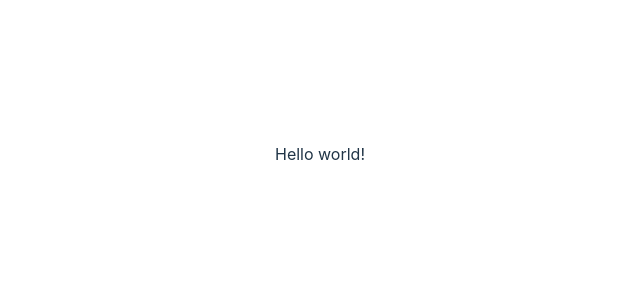
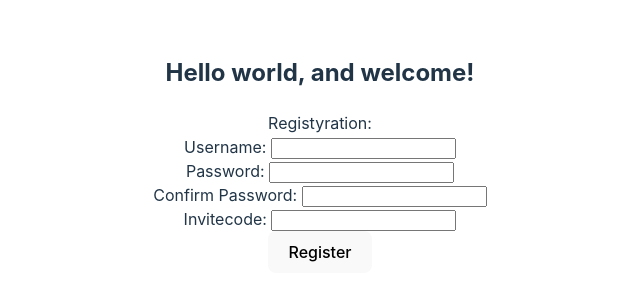
Before and after one commit to pellju/streaming-testing, a React (Vite) app in the folder frontend/: page / in a window 1280 px wide. Shown: the part 246-546 px from the top of the page, without its empty margins (320-960 px from the left). Built offline with nearby package versions, Linux system fonts and the light colour scheme.

Commit message:
Adding a simple registration page

```diff
--- a/frontend/src/App.tsx
+++ b/frontend/src/App.tsx
@@ -1,7 +1,25 @@
-import { useState } from 'react'
+import React, { useState, useEffect } from 'react'
 import reactLogo from './assets/react.svg'
 import viteLogo from '/vite.svg'
 import './App.css'
+
+// Importing Registration form
+import Registration from './components/Registration'
+
+type UsernameProps = {
+  value: string,
+  setValue: React.Dispatch<React.SetStateAction<string>>;
+}
+
+type PasswordProps = {
+  value: string,
+  setValue: React.Dispatch<React.SetStateAction<string>>;
+}
+
+type InviteProps = {
+  value: string,
+  setValue: React.Dispatch<React.SetStateAction<string>>;
+}
 
 function App() {
   //const [count, setCount] = useState(0);
@@ -9,6 +27,28 @@ function App() {
   const [showLogin, setShowLogin] = useState<boolean>(false);
   const [showRegister, setShowRegister] = useState<boolean>(false);
 
+  // Adding registration values:
+  const [regUsername, setRegUsername] = useState<string>('');
+  const [regPassword, setRegPassword] = useState<string>('');
+  const [confRegPassword, setConfRegPassword] = useState<string>('');
+  const [regInvite, setRegInvite] = useState<string>('');
+  // regUsername, setRegUsername, regPassword, setRegPassword, confRegPassword, setConfRegPassword, regInvite, setRegInvite
+
+  // Adding login values:
+  const [loginUsername, setLoginUsername] = useState<string>('');
+  const [loginPassword, setLoginPassword] = useState<string>('');
+
+
+  // Handling registration:
+  const handlingRegistration = async (event: any) => {
+    event.preventDefault();
+
+    console.log("handlingRegistration...");
+    setRegUsername('')
+    setRegPassword('')
+    setConfRegPassword('')
+    setRegInvite('')
+  }
   /*return (
     <>
       <div>
@@ -33,11 +73,21 @@ function App() {
       </p>
     </>
   )*/
- return (
-  <div>
-    <center>Hello world!</center>
-  </div>
- )
+ if (loggedIn) {
+  return (
+    <div>
+      <center>You have logged in successfully!</center>
+    </div>
+   )
+ } else {
+  return (
+    <div>
+      <h2><center>Hello world, and welcome!</center></h2>
+      <center>Registyration:</center>
+      <Registration regUsername={regUsername} setRegUsername={setRegUsername} regPassword={regPassword} setRegPassword={setRegPassword} confRegPassword={confRegPassword} setConfRegPassword={setConfRegPassword} regInvite={regInvite} setRegInvite={setRegInvite} handleRegistration={handlingRegistration} />
+    </div>
+   )
+ }
 }
 
 export default App
--- /dev/null
+++ b/frontend/src/components/Registration.tsx
@@ -0,0 +1,39 @@
+import React from 'react'
+import { useState } from 'react'
+
+interface RegistrationProps {
+    regUsername: string,
+    setRegUsername: any, // ToDo: Find a proper type
+    regPassword: string,
+    setRegPassword: any, // ToDo: Find a proper type
+    confRegPassword: string,
+    setConfRegPassword: any, // ToDo: Find a proper type
+    regInvite: string,
+    setRegInvite: any, // ToDo: Find a proper type
+    handleRegistration: any // ToDo: Find a proper type
+}
+
+const Registration: React.FC<RegistrationProps> = ({ regUsername, setRegUsername, regPassword, setRegPassword, confRegPassword, setConfRegPassword, regInvite, setRegInvite, handleRegistration }) => {
+
+    return (
+        <div id="registrationForm">
+            <form onSubmit={handleRegistration}>
+                    <div>
+                        Username: <input type='text' value={regUsername} name='regUsername' onChange={({target}) => setRegUsername(target.value)}/>
+                    </div>
+                    <div>
+                        Password: <input type='password' value={regPassword} name='regPassword' onChange={({target}) => setRegPassword(target.value)}/>
+                    </div>
+                    <div>
+                        Confirm Password: <input type='password' value={confRegPassword} name='regPassword' onChange={({target}) => setConfRegPassword(target.value)}/>
+                    </div>
+                    <div>
+                        Invitecode: <input type='text' value={regInvite} name='regPassword' onChange={({target}) => setRegInvite(target.value)}/>
+                    </div>
+                    <button id='registration-button' type='submit'>Register</button>
+            </form>
+        </div>
+    )
+}
+
+export default Registration;
```
